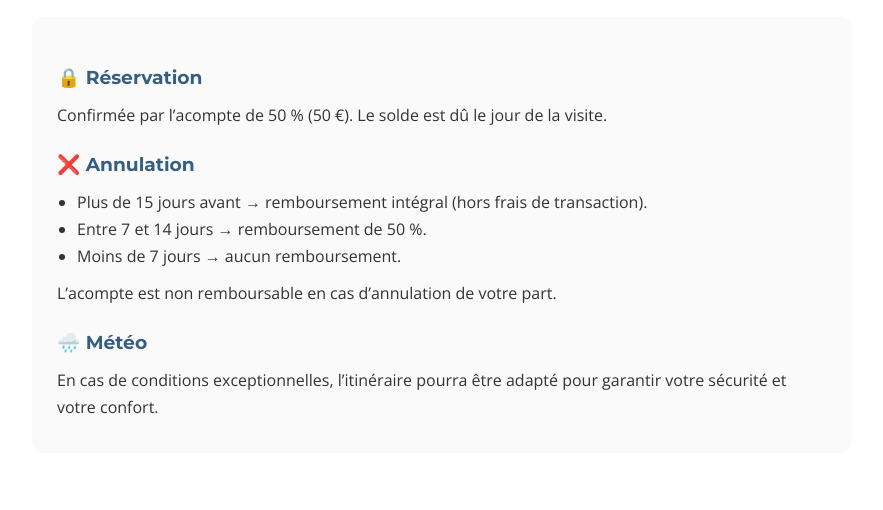
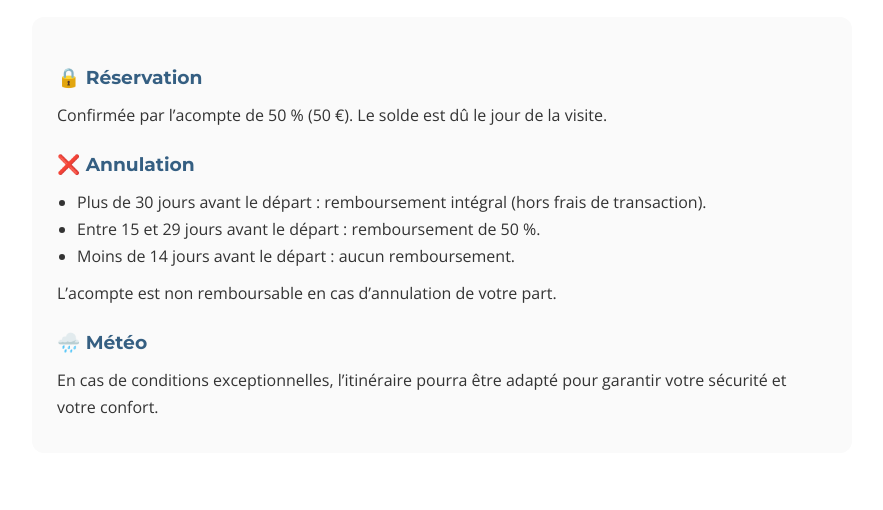
Before and after one commit to reonica/avecjo, a plain HTML site: page final/260726-nico/index.html in a window 1280 px wide. Shown: the part 4695-5205 px from the top of the page, without its empty margins (198-1081 px from the left). Drawn offline with nearby package versions, Linux system fonts and the light colour scheme; files whose address does not match are found by name.

Commit message:
Update index.html

```diff
--- a/final/260726-nico/index.html
+++ b/final/260726-nico/index.html
@@ -526,9 +526,9 @@
 
       <h3>❌ Annulation</h3>
       <ul>
-        <li>Plus de 15 jours avant → remboursement intégral (hors frais de transaction).</li>
-        <li>Entre 7 et 14 jours → remboursement de 50 %.</li>
-        <li>Moins de 7 jours → aucun remboursement.</li>
+        <li>Plus de 30 jours avant le départ : remboursement intégral (hors frais de transaction).</li>
+        <li>Entre 15 et 29 jours avant le départ : remboursement de 50 %.</li>
+        <li>Moins de 14 jours avant le départ : aucun remboursement.</li>
       </ul>
       <p style="margin-top: 10px;">L’acompte est non remboursable en cas d’annulation de votre part.</p>
 
```
